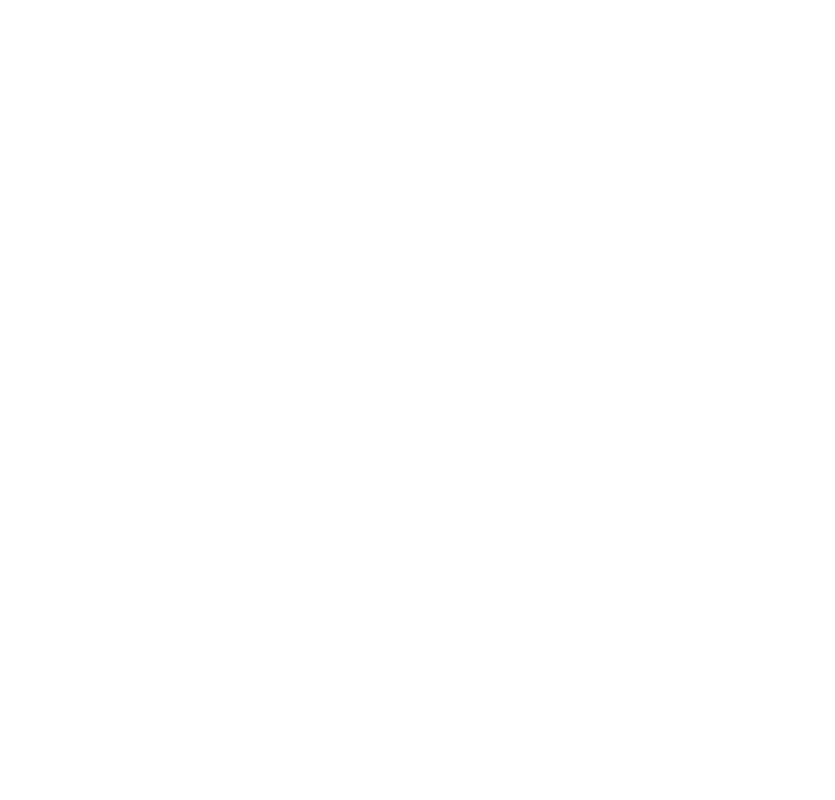
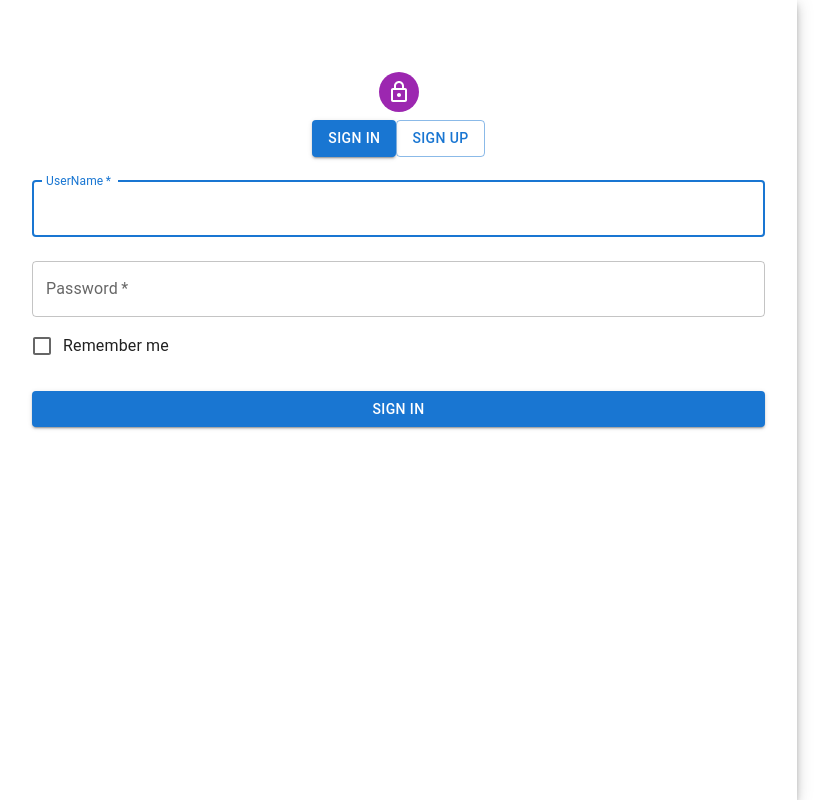
Before and after one commit to sunil-yadav-ai/genz_call, a React app in the folder frontend/: page /auth in a window 1280 px wide. Before the commit this address had no page. Shown: the whole page, without its empty margins (0-835 px from the left). Built offline with nearby package versions, Linux system fonts and the light colour scheme; the HTML template or start-up script is replaced by a standard one.

Commit message:
sign in sign up

```diff
--- a/frontend/src/App.jsx
+++ b/frontend/src/App.jsx
@@ -1,5 +1,5 @@
 
-
+import Authentication from './pages/authentication';
 import LandingPage from './pages/landing';
 import { BrowserRouter as Router,Route,Routes} from 'react-router-dom';
 function App() {
@@ -10,6 +10,7 @@ function App() {
     <Router>
       <Routes>
         <Route path='/' element={<LandingPage/> }/>
+        <Route path='/auth' element={<Authentication/>} />
 
       </Routes>
     </Router>
--- /dev/null
+++ b/frontend/src/pages/authentication.jsx
@@ -0,0 +1,139 @@
+import * as React from 'react';
+import Avatar from '@mui/material/Avatar';
+import Button from '@mui/material/Button';
+import CssBaseline from '@mui/material/CssBaseline';
+import TextField from '@mui/material/TextField';
+import FormControlLabel from '@mui/material/FormControlLabel';
+import Checkbox from '@mui/material/Checkbox';
+import Link from '@mui/material/Link';
+import Paper from '@mui/material/Paper';
+import Box from '@mui/material/Box';
+import Grid from '@mui/material/Grid';
+import LockOutlinedIcon from '@mui/icons-material/LockOutlined';
+import Typography from '@mui/material/Typography';
+import { createTheme, ThemeProvider } from '@mui/material/styles';
+import { useState } from 'react';
+
+
+// TODO remove, this demo shouldn't need to reset the theme.
+
+const defaultTheme = createTheme();
+
+export default function Authentication() {
+
+    const [name ,setName] = useState();
+    const [formState ,setFormState] = useState(0);
+    const [UserName ,setUserName] = useState();
+    const [password ,setPassword] = useState();
+    const [error ,setError] = useState();
+    const [message ,setmessage] = useState();
+    const [open,setOpen] = useState(false);
+
+
+
+
+  return (
+    <ThemeProvider theme={defaultTheme}>
+      <Grid container component="main" sx={{ height: '100vh' }}>
+        <CssBaseline />
+        <Grid
+          item
+          xs={false}
+          sm={4}
+          md={7}
+          sx={{
+            backgroundImage: 'url(https://source.unsplash.com/random?wallpapers)',
+            backgroundRepeat: 'no-repeat',
+            backgroundColor: (t) =>
+              t.palette.mode === 'light' ? t.palette.grey[50] : t.palette.grey[900],
+            backgroundSize: 'cover',
+            backgroundPosition: 'center',
+          }}
+        />
+        <Grid item xs={12} sm={8} md={5} component={Paper} elevation={6} square>
+          <Box
+            sx={{
+              my: 8,
+              mx: 4,
+              display: 'flex',
+              flexDirection: 'column',
+              alignItems: 'center',
+            }}
+          >
+            <Avatar sx={{ m: 1, bgcolor: 'secondary.main' }}>
+              <LockOutlinedIcon />
+            </Avatar>
+
+            <div>
+                <Button variant={formState === 0 ?"contained":"outlined"} onClick={()=>{setFormState(0)}}>
+                    Sign In
+
+                </Button>
+                <Button variant={formState === 1 ? "contained" :"outlined"} onClick={()=>{setFormState(1)}}>
+                    Sign Up
+
+                </Button>
+            </div>
+            <Box component="form" noValidate  sx={{ mt: 1 }}>
+                {formState === 1 ? <TextField
+                margin="normal"
+                required
+                fullWidth
+                id="fullname"
+                label="FullName"
+                name="Fullname"
+                onChange={(e)=>{e.target.value}}
+
+                autoFocus
+              /> : <></>}
+
+
+              <TextField
+                margin="normal"
+                required
+                fullWidth
+                id="username"
+                label="UserName"
+                name="username"
+                onChange={(e)=>{e.target.value}}
+
+                autoFocus
+              />
+
+
+
+
+
+
+              <TextField
+                margin="normal"
+                required
+                fullWidth
+                name="password"
+                label="Password"
+                onChange={(e)=>{e.target.value}}
+                type="password"
+                id="password"
+
+              />
+              <FormControlLabel
+                control={<Checkbox value="remember" color="primary" />}
+                label="Remember me"
+              />
+              <Button
+                type="submit"
+                fullWidth
+                variant="contained"
+                sx={{ mt: 3, mb: 2 }}
+              >
+                Sign In
+              </Button>
+
+
+            </Box>
+          </Box>
+        </Grid>
+      </Grid>
+    </ThemeProvider>
+  );
+}
--- a/frontend/src/pages/landing.jsx
+++ b/frontend/src/pages/landing.jsx
@@ -20,7 +20,7 @@ export default function LandingPage(){
                 <div> <h1><span style={{ color: " #b26308" }}> Connect</span> with your loved Ones </h1>
                 <p>Cover a distance by GenZ Video Call</p>
                 <div className='linkContainer' role='button'>
-                    <Link className='link_button' to={"/home"}>Get Stated</Link>
+                    <Link className='link_button' to={"/auth"}>Get Stated</Link>
                 </div>
                 </div>
 
```
Also changed, not shown: frontend/package.json (+8 -1 lines), frontend/src/controls/authContext.jsx (added), 1 other file (tests, documents, lock files or other folders).
